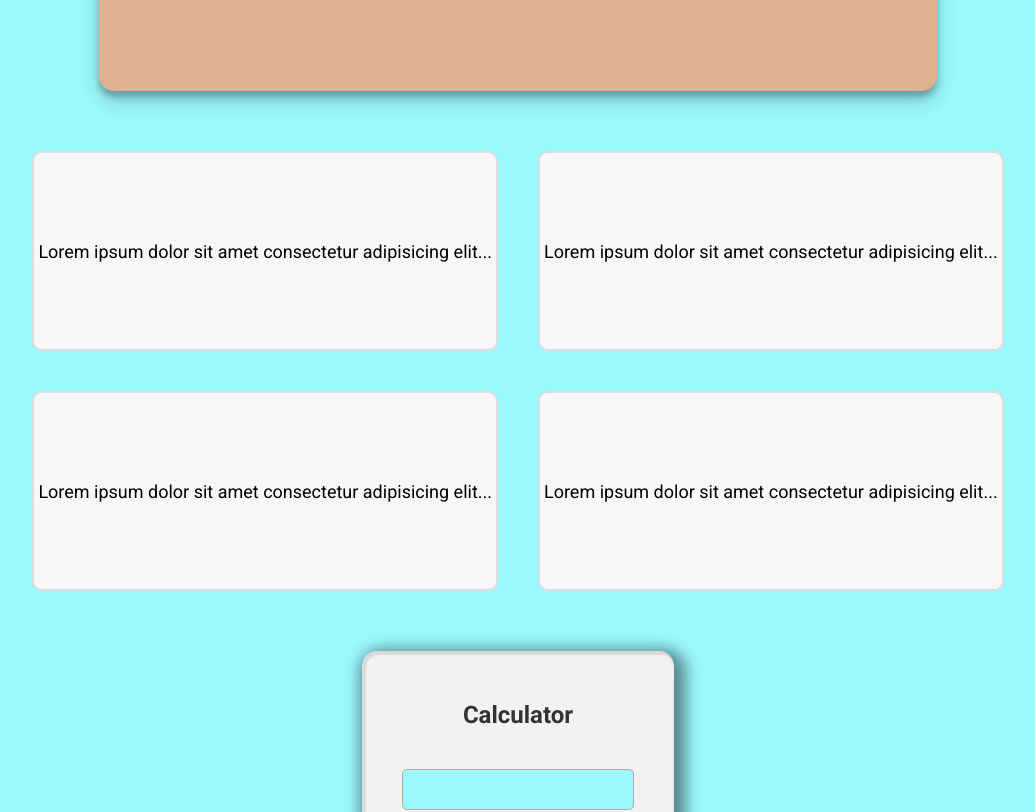
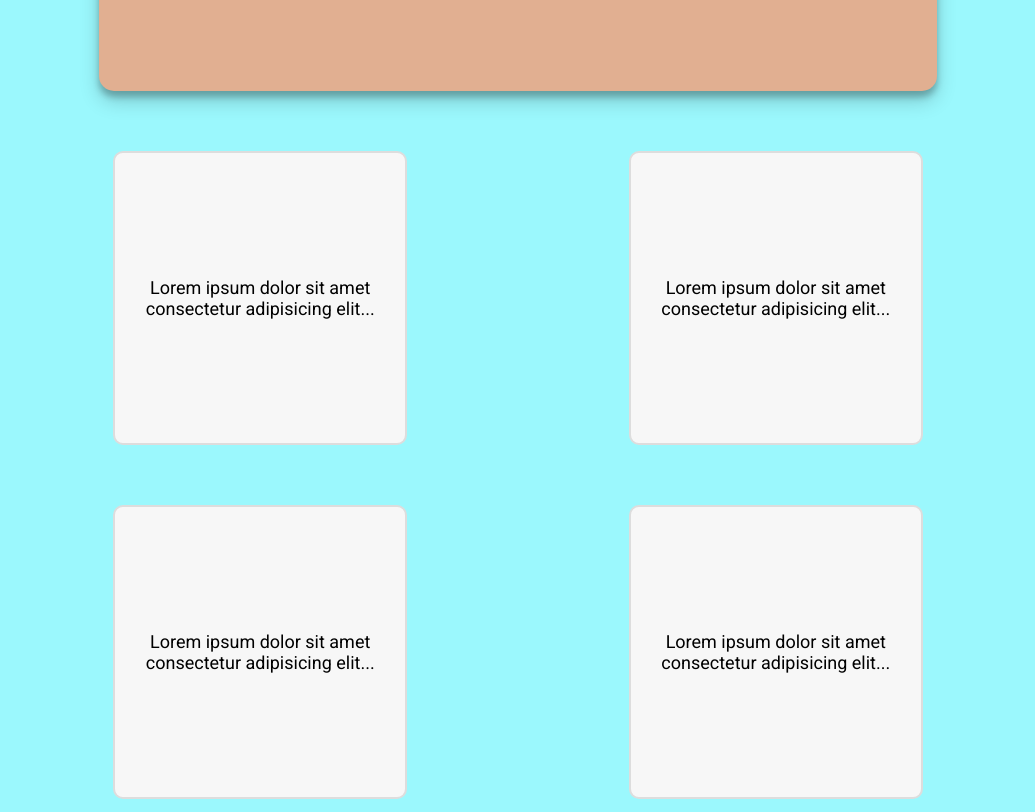
Before and after one commit to nathansolfan/portfolio, a React (Create React App) app: page / in a window 1280 px wide. Shown: the part 1280-2092 px from the top of the page, without its empty margins (122-1157 px from the left). Built offline with nearby package versions, Linux system fonts and the light colour scheme; a web font is replaced by a local one.

Commit message:
Updated CSS

```diff
--- a/src/Home/Home.css
+++ b/src/Home/Home.css
@@ -47,25 +47,31 @@
   max-width: 80%; /* Increased width for a better layout */
 }
 
-/* Flex Items - Square Boxes */
+/* Flex Container */
+.flex-container {
+  display: flex;
+  flex-wrap: wrap;
+  justify-content: space-around;
+  gap: 20px; /* This replaces margin on flex-items for spacing and is more consistent */
+  margin: 40px auto;
+  max-width: 80%; /* Keep your layout width */
+}
+
+/* Flex Items - More Square Boxes */
 .flex-item {
-  flex: 0 0 calc(50% - 40px);
-  height: 200px; /* Fixed height to maintain aspect ratio for square boxes */
-  margin: 20px;
-  border: 2px solid #ddd; /* Lighter border color */
-  border-radius: 10px; /* Rounded corners for the boxes */
+  flex: 1 1 calc(33% - 40px); /* Three items per row with the gap included */
+  margin: 20px; /* This will be replaced by gap */
+  aspect-ratio: 1; /* This ensures the item is always square */
+  max-width: calc(33% - 40px); /* Maximum width */
+  border: 2px solid #ddd; /* Adjusted for visual balance */
+  border-radius: 10px; /* Adjusted for visual balance */
   box-sizing: border-box;
   display: flex;
   align-items: center; /* Center text vertically */
   justify-content: center; /* Center text horizontally */
   text-align: center;
-  background-color: #f7f7f7; /* Slightly off-white background for the boxes */
-  transition: transform 0.3s ease, box-shadow 0.3s ease; /* Smooth transitions for interactions */
-}
-
-.flex-item:hover {
-  transform: scale(1.05); /* Slightly scale up the box on hover */
-  box-shadow: 0 12px 24px rgba(0, 0, 0, 0.15); /* Enhance shadow on hover for a 'lifting' effect */
+  background-color: #f7f7f7; /* Slightly off-white background */
+  transition: transform 0.3s ease, box-shadow 0.3s ease; /* Smooth transitions */
 }
 
 /* HERO SECTION */
--- a/src/index.css
+++ b/src/index.css
@@ -1,9 +1,10 @@
-/* In your CSS file */
 @import url('https://fonts.googleapis.com/css2?family=Roboto:wght@400;700&display=swap');
+
 :root {
   --font-primary: 'Roboto', sans-serif;
   --color-primary: #333;
   --color-secondary: #555;
+  --background-primary: rgb(155, 248, 253);
   --background-light: #f7f7f7;
   --background-dark: #333;
   --text-light: #ffffff;
@@ -13,17 +14,16 @@
 }
 
 body, button, input, textarea {
-  background-color: rgb(155, 248, 253);
-  font-family: 'Roboto', sans-serif; /* This applies the font family to all text */
-  font-size: 18px; /* Sets a base font-size, you can adjust this as needed */
-  color: #000000; /* Sets a base font color, adjust as needed */
+  background-color: var(--background-primary);
+  font-family: var(--font-primary);
+  font-size: 18px;
+  color: var(--text-dark);
 }
 
 h1, h2, h3, h4, h5, h6 {
-  font-weight: 700; /* Roboto's bold weight for headings */
+  font-weight: 700;
 }
 
-/* You can also define specific styles for each heading level if you like */
 h1 {
-  font-size: 2.5rem; /* Example size for h1 */
+  font-size: 2.5rem;
 }
```
